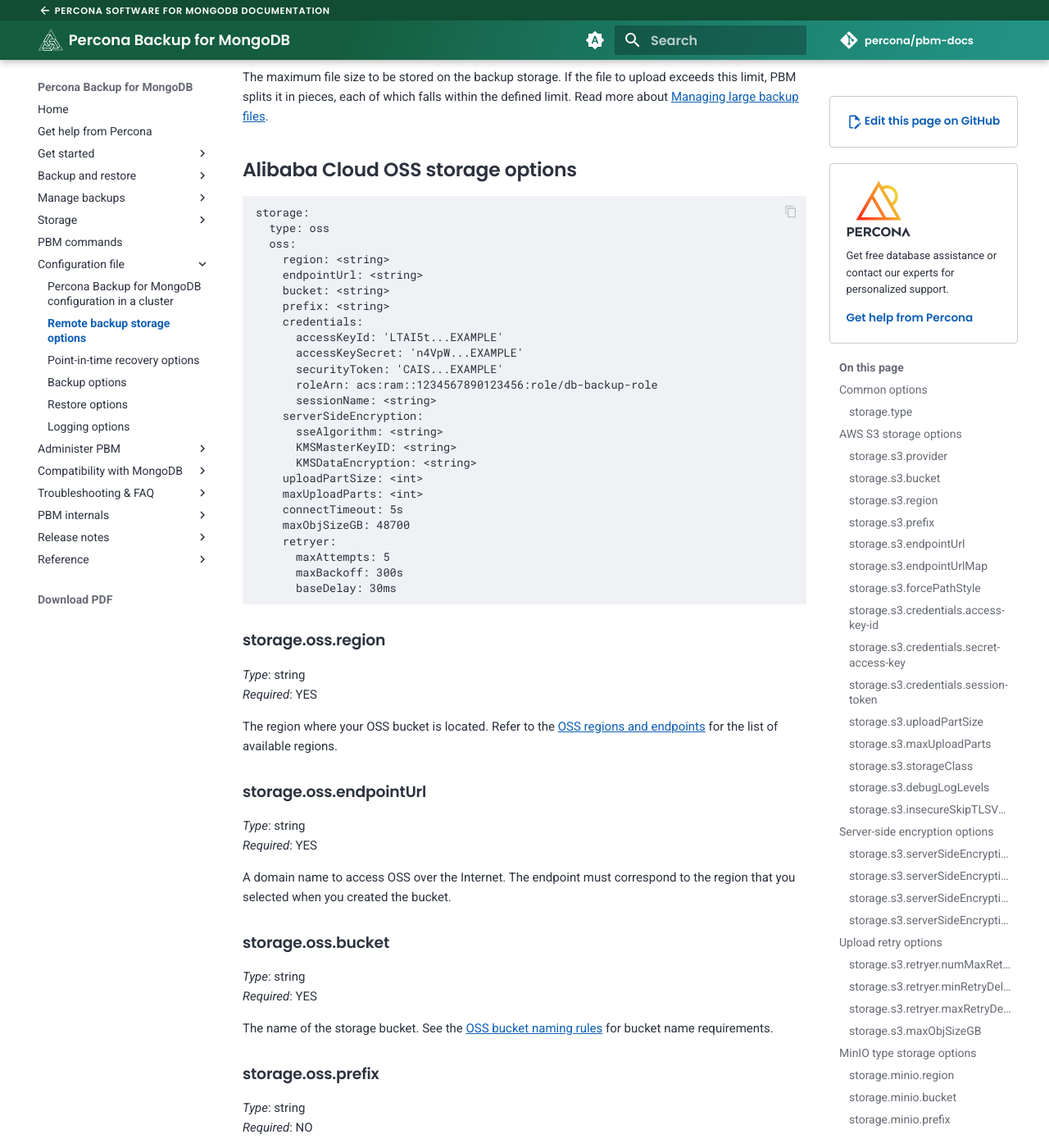
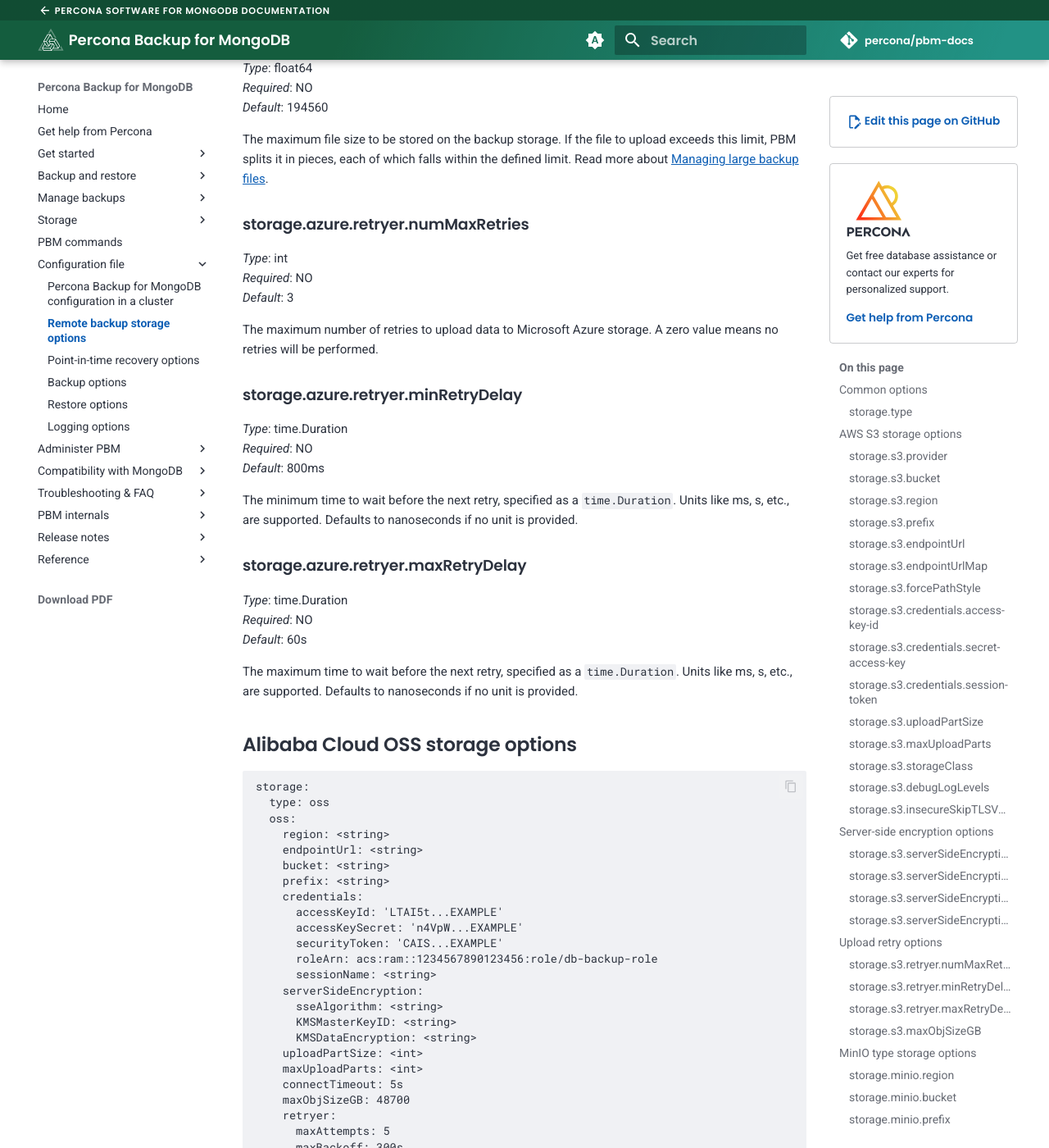
Before and after one commit to percona/pbm-docs, an MkDocs documentation site: the page built from docs/reference/configuration-options.md, in a window 1280 px wide and 1400 px high, scrolled down 14661 px. Shown: the whole window at 82% size. Built offline with MkDocs 1.6.1 and Material for MkDocs 9.7.7, drawn with Linux system fonts in a browser that asks for light colours; nearby versions of some CDN libraries; comment, search, counter and statistics services are not loaded; some of the changed text lies outside the part shown.

Commit message:
PBM-1093 Documeted retry for Azure (#310)
* PBM-1093 Documeted retry for Azure

	modified:   docs/details/azure.md
	modified:   docs/reference/configuration-options.md

````diff
--- a/docs/reference/configuration-options.md
+++ b/docs/reference/configuration-options.md
@@ -544,6 +544,10 @@
     credentials:
       key: <your-access-key>
     maxObjSizeGB: 194560
+    retryer:
+      numMaxRetries: 3
+      minRetryDelay: 800ms
+      maxRetryDelay: 60s
 ```
 
 ### storage.azure.account
@@ -597,6 +601,30 @@
 
 The maximum file size to be stored on the backup storage. If the file to upload exceeds this limit, PBM splits it in pieces, each of which falls within the defined limit. Read more about [Managing large backup files](../features/split-merge-backup.md).
 
+### storage.azure.retryer.numMaxRetries
+
+*Type*: int <br>
+*Required*: NO <br>
+*Default*: 3
+
+The maximum number of retries to upload data to Microsoft Azure storage. A zero value means no retries will be performed.
+
+### storage.azure.retryer.minRetryDelay
+
+*Type*: time.Duration <br>
+*Required*: NO <br>
+*Default*: 800ms
+
+The minimum time to wait before the next retry, specified as a `time.Duration`. Units like ms, s, etc., are supported. Defaults to nanoseconds if no unit is provided.
+
+
+### storage.azure.retryer.maxRetryDelay
+
+*Type*: time.Duration <br>
+*Required*: NO <br>
+*Default*: 60s
+
+The maximum time to wait before the next retry, specified as a `time.Duration`. Units like ms, s, etc., are supported. Defaults to nanoseconds if no unit is provided.
 
 ## Alibaba Cloud OSS storage options
 
````
Also changed, not shown: docs/details/azure.md (+14 -0 lines).
